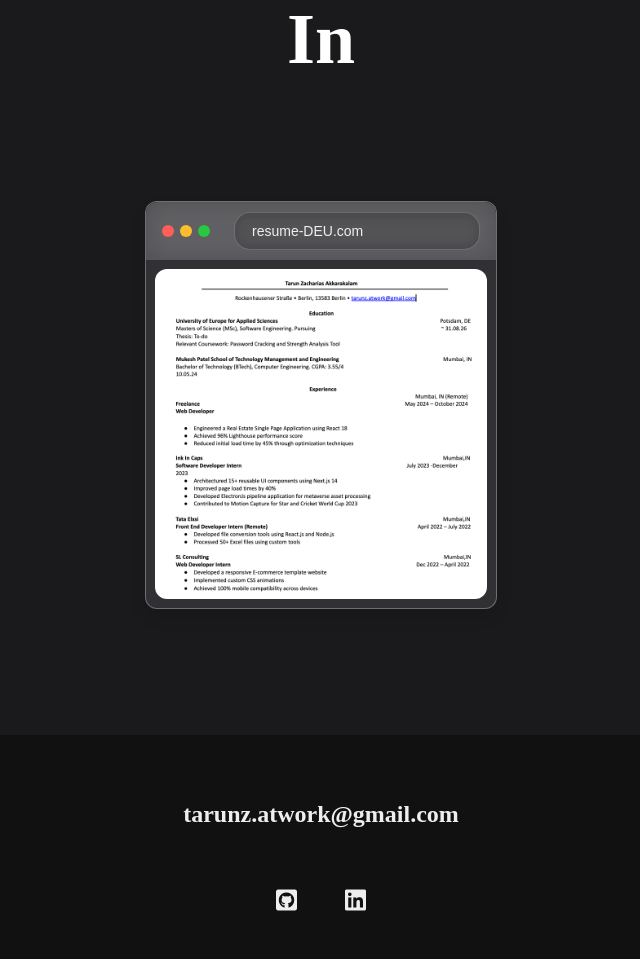
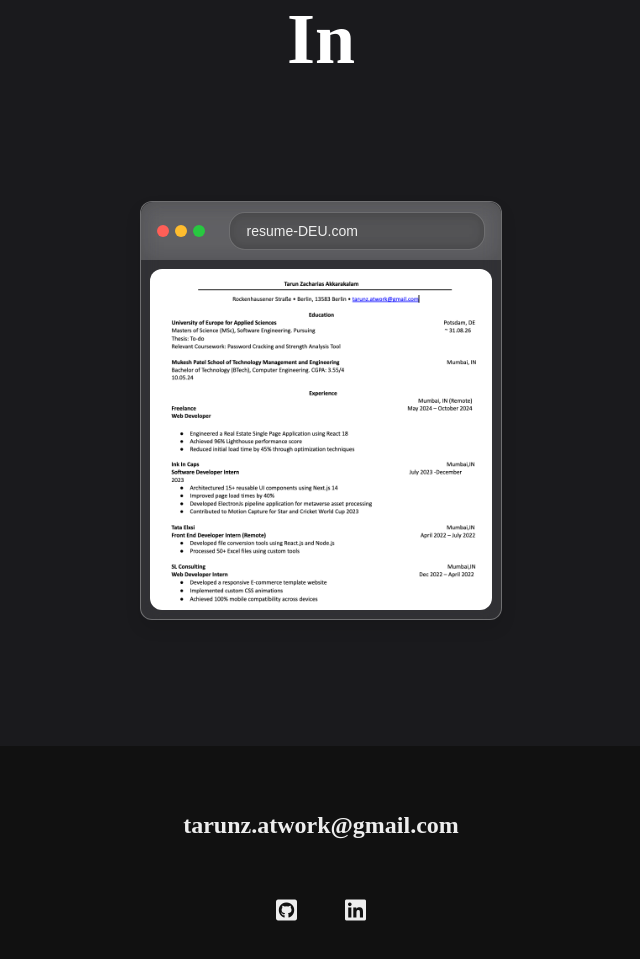
Before and after one commit to TarunZach/portfolio, a website built with Vite: page index.html in a window 1280 px wide. Shown: the part 9490-10449 px from the top of the page, without its empty margins (319-959 px from the left). Built offline with nearby package versions, Linux system fonts and the light colour scheme; no server answers; a web font is replaced by a local one.

Commit message:
fix: margin resume

```diff
--- a/css/style.css
+++ b/css/style.css
@@ -880,7 +880,7 @@ header {
   display: flex;
   justify-content: center;
   gap: 1em;
-  padding: 2em 1em;
+  margin: 2em auto;
 }
 
 .resume__cards .resume__germany,
```
